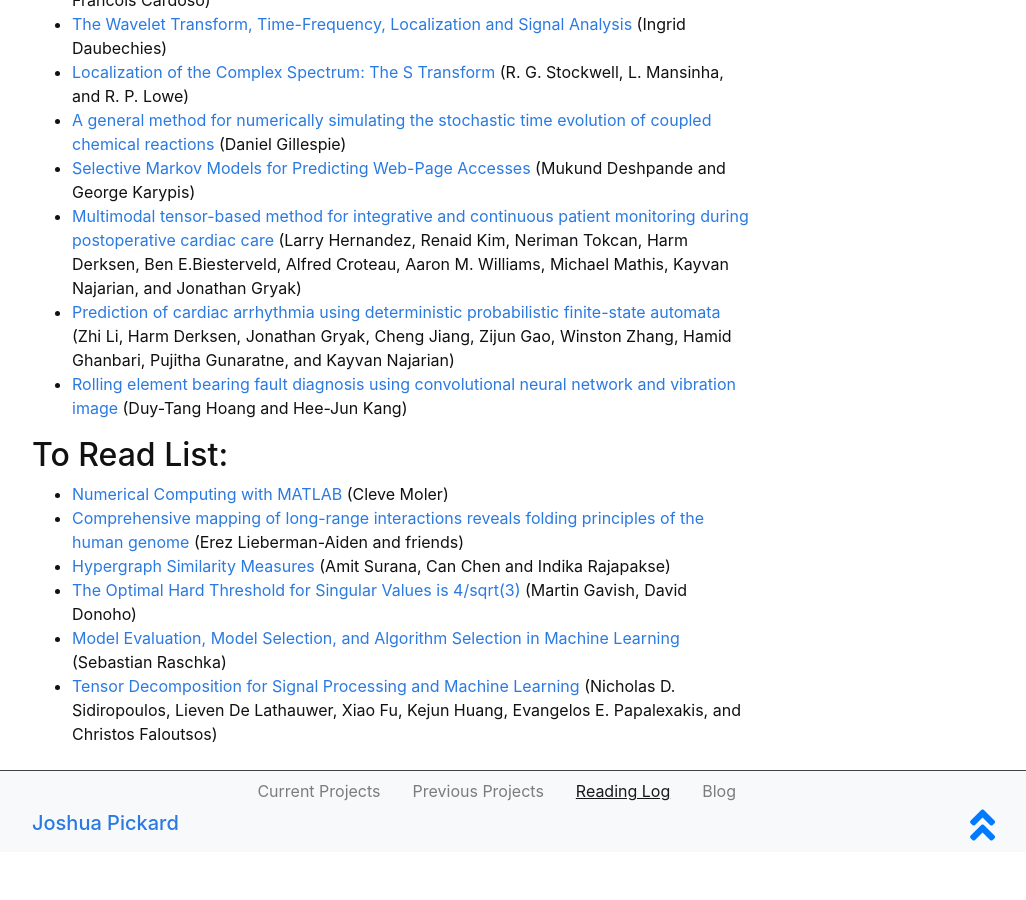
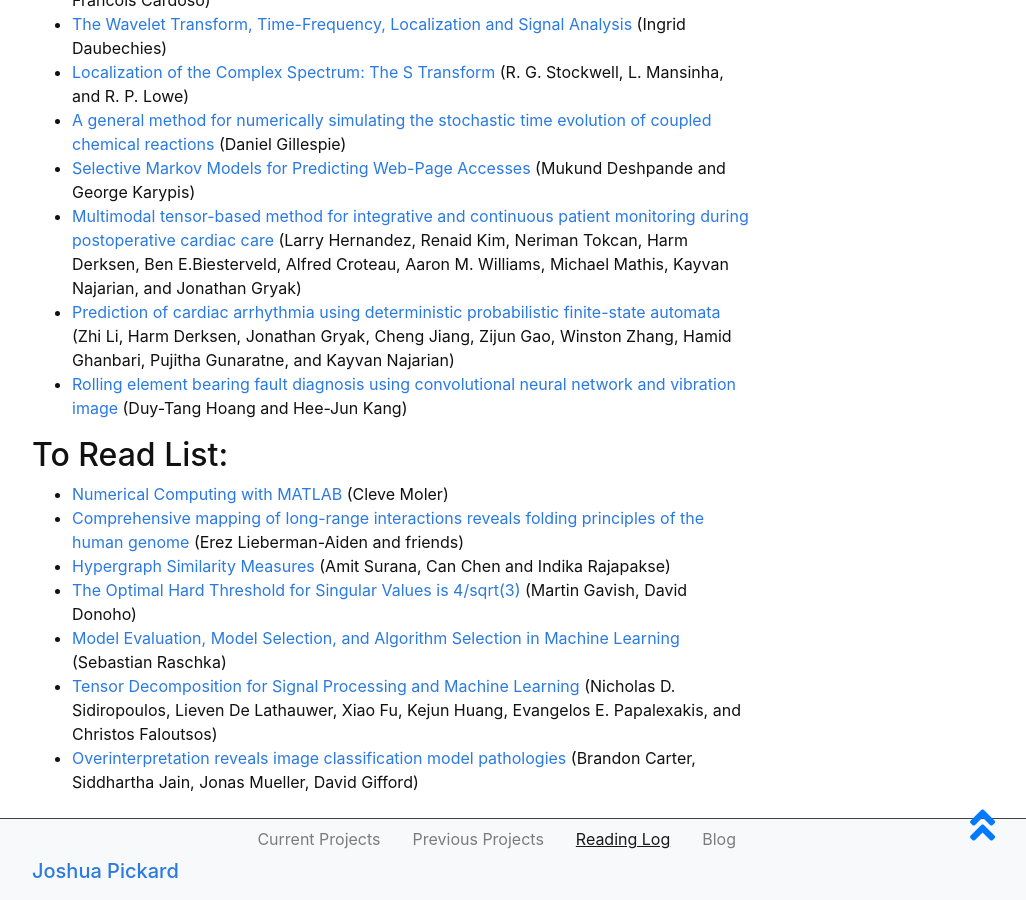
Before and after one commit to Jpickard1/jpickard1.github.io, a Jekyll site: the page built from content/3-Reading_Log.md, in a window 1280 px wide and 900 px high, scrolled down 675 px. Shown: the whole window, without its empty margins (248-1274 px from the left). Built offline with Jekyll 4.4.1, drawn with Linux system fonts in a browser that asks for light colours; before the commit the page ends 1527 px from its top, so only the background shows below that.

Commit message:
Update 3-Reading_Log.md

```diff
--- a/content/3-Reading_Log.md
+++ b/content/3-Reading_Log.md
@@ -37,3 +37,4 @@ description: >
 - [Model Evaluation, Model Selection, and Algorithm Selection in Machine Learning](https://arxiv.org/abs/1811.12808) (Sebastian Raschka)
 - [Tensor Decomposition for Signal Processing and Machine Learning](https://arxiv.org/pdf/1607.01668.pdf) (Nicholas D. Sidiropoulos,  Lieven De Lathauwer, Xiao Fu, Kejun
 Huang,  Evangelos E. Papalexakis, and Christos Faloutsos)
+- [Overinterpretation reveals image classification model pathologies](https://arxiv.org/pdf/2003.08907.pdf) (Brandon Carter, Siddhartha Jain, Jonas Mueller, David Gifford)
```
